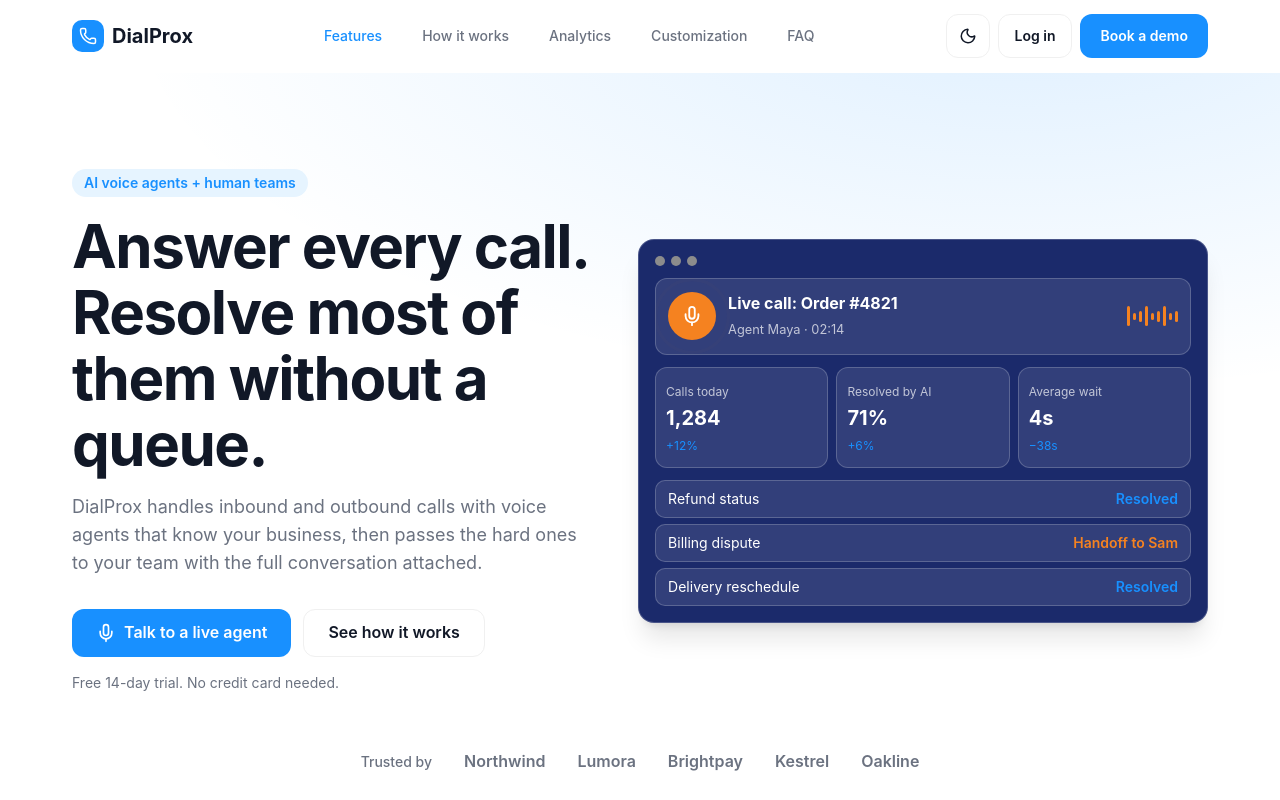
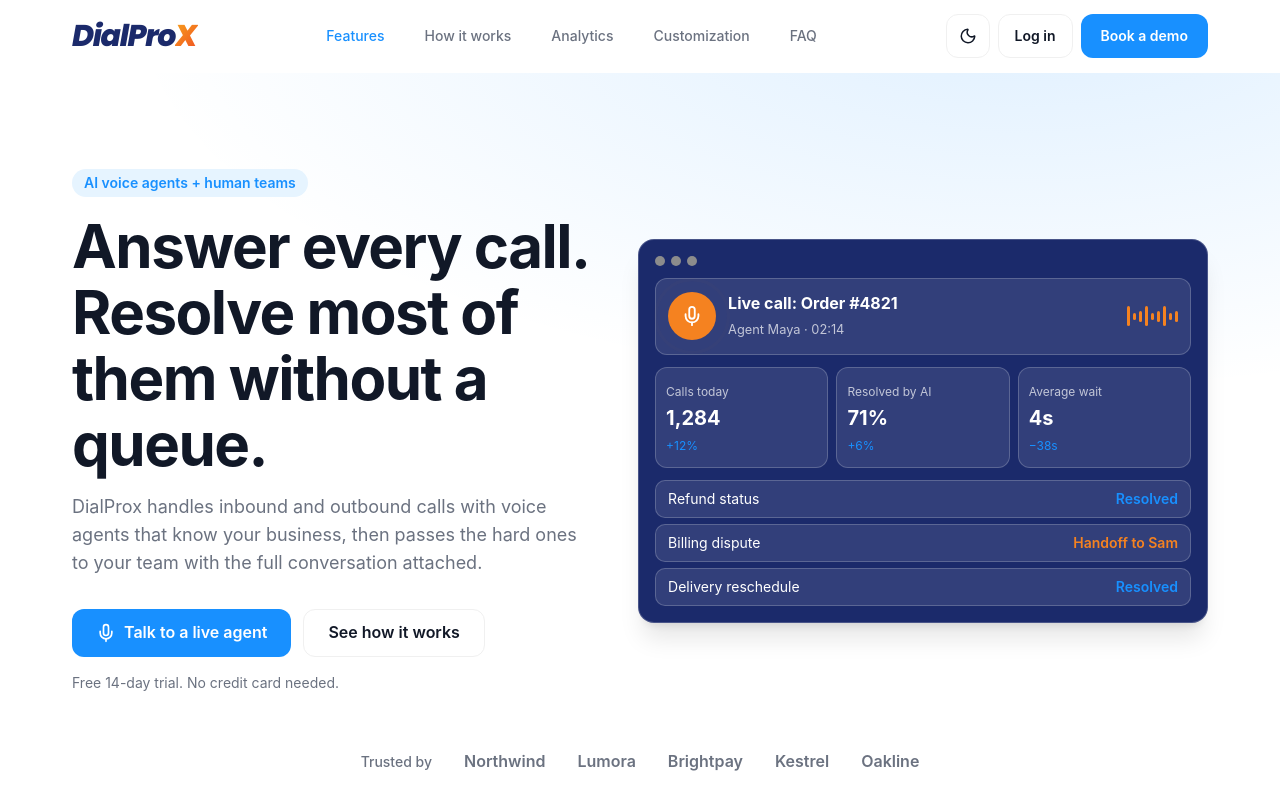
Before and after one commit to pranshigupta705/dialprox-Landing-Page, a React (Vite) app: page / in a window 1280 px wide. Shown: the top 800 px of the page. Built offline with nearby package versions, Linux system fonts and the light colour scheme.

Commit message:
Logo Imports

```diff
--- a/package.json
+++ b/package.json
@@ -11,6 +11,7 @@
   },
   "dependencies": {
     "@fontsource-variable/inter": "^5.3.0",
+    "@fontsource/poppins": "^5.3.0",
     "@hookform/resolvers": "^7.0.7",
     "@reduxjs/toolkit": "^2.14.0",
     "@tailwindcss/vite": "^4.3.5",
--- /dev/null
+++ b/src/components/Logo.tsx
@@ -0,0 +1,13 @@
+import '@fontsource/poppins/800-italic.css';
+
+interface LogoProps {
+  className?: string;
+}
+
+export default function Logo({ className = '' }: LogoProps) {
+  return (
+    <span className={`logo-wordmark ${className}`} role="img" aria-label="DialProX">
+      DialPro<span className="logo-x">X</span>
+    </span>
+  );
+}
--- a/src/components/layout/Navbar.tsx
+++ b/src/components/layout/Navbar.tsx
@@ -1,7 +1,9 @@
 import { useEffect, useRef, useState } from 'react';
-import { Menu, Moon, Sun, X, Phone } from 'lucide-react';
+import { Menu, Moon, Sun, X  } from 'lucide-react';
 import { useAppDispatch, useAppSelector } from '@/hooks/redux';
 import { toggleMenu, closeMenu, setTheme } from '@/store/slices/uiSlice';
+import Logo from '../Logo';
+
 
 const links = [
   { label: 'Features', href: '#calling' },
@@ -80,12 +82,9 @@ export default function Navbar() {
       }`}
     >
       <div className="mx-auto flex h-[72px] max-w-[1200px] items-center justify-between gap-4 px-4 md:px-6 lg:px-8">
-        <a href="/" aria-label="DialProx home" className="flex items-center gap-2 text-xl font-bold">
-          <span className="grid h-8 w-8 place-items-center rounded-[10px] bg-[var(--color-primary)] text-white">
-            <Phone size={18} aria-hidden="true" />
-          </span>
-          DialProx
-        </a>
+        <a href="/" aria-label="DialProX home" className="flex items-center">
+        <Logo className="text-3xl" />
+    </a>
 
         <nav aria-label="Main" className="hidden items-center gap-4 lg:flex">
           {links.map((l) => (
--- a/src/features/conversion/Footer.tsx
+++ b/src/features/conversion/Footer.tsx
@@ -1,3 +1,5 @@
+import Logo from "@/components/Logo";
+
 const columns = [
   {
     title: 'Product',
@@ -27,11 +29,12 @@ export default function Footer() {
       <div className="mx-auto grid max-w-[1200px] gap-10 px-4 py-12 md:px-6 lg:grid-cols-[1.5fr_1fr_1fr] lg:px-8">
         <div className="grid max-w-sm content-start gap-3">
           <a
-            href="#top"
-            className="text-xl font-bold focus-visible:outline-2 focus-visible:outline-offset-2 focus-visible:outline-[color:var(--color-primary)]"
-          >
-            DialProx
-          </a>
+  href="#top"
+  aria-label="DialProX home"
+  className="inline-block focus-visible:outline-2 focus-visible:outline-offset-2 focus-visible:outline-[color:var(--color-primary)]"
+>
+  <Logo className="text-3xl" />
+</a>
           <p className="text-[var(--color-text-muted)]">
             Answer every call, route it right, and keep improving with the data.
           </p>
--- a/src/pages/DesignSystem.tsx
+++ b/src/pages/DesignSystem.tsx
@@ -12,6 +12,7 @@ import {
   SectionHeading,
 } from '@/components/ui';
 import { Sun, Moon, Phone, ArrowRight, Bell } from 'lucide-react';
+import Logo from '@/components/Logo';
 
 // Helper component for color swatches
 function ColorSwatch({ name, variable }: { name: string; variable: string }) {
@@ -36,7 +37,7 @@ export default function DesignSystem() {
       <header className="sticky top-0 z-10 bg-[var(--color-surface)] border-b border-[var(--color-border)] shadow-[var(--shadow-sm)]">
         <Container className="flex items-center justify-between h-16">
           <div className="flex items-center gap-3">
-            <span className="font-bold text-[var(--color-primary)] text-lg">DialProx</span>
+            <Logo className="text-xl" />
             <Badge variant="primary">Design System</Badge>
           </div>
           <IconButton
--- a/src/styles/globals.css
+++ b/src/styles/globals.css
@@ -239,3 +239,28 @@
   .reveal-visible details,
   .reveal-visible ol > li { animation: none; }
 }
+
+
+/* ── DialProX wordmark ── */
+.logo-wordmark {
+  font-family: 'Poppins', var(--font-sans);
+  font-style: italic;
+  font-weight: 800;
+  letter-spacing: -0.045em;
+  line-height: 1;
+  white-space: nowrap;
+  color: #1b2a6b;
+}
+
+.dark .logo-wordmark {
+  color: #ffffff;
+}
+
+.logo-x {
+  display: inline-block;
+  padding-right: 0.06em;
+  background: linear-gradient(135deg, #f7a21b, #f04e23);
+  -webkit-background-clip: text;
+  background-clip: text;
+  color: transparent;
+}
```
Also changed, not shown: 1 other file (tests, documents, lock files or other folders).
